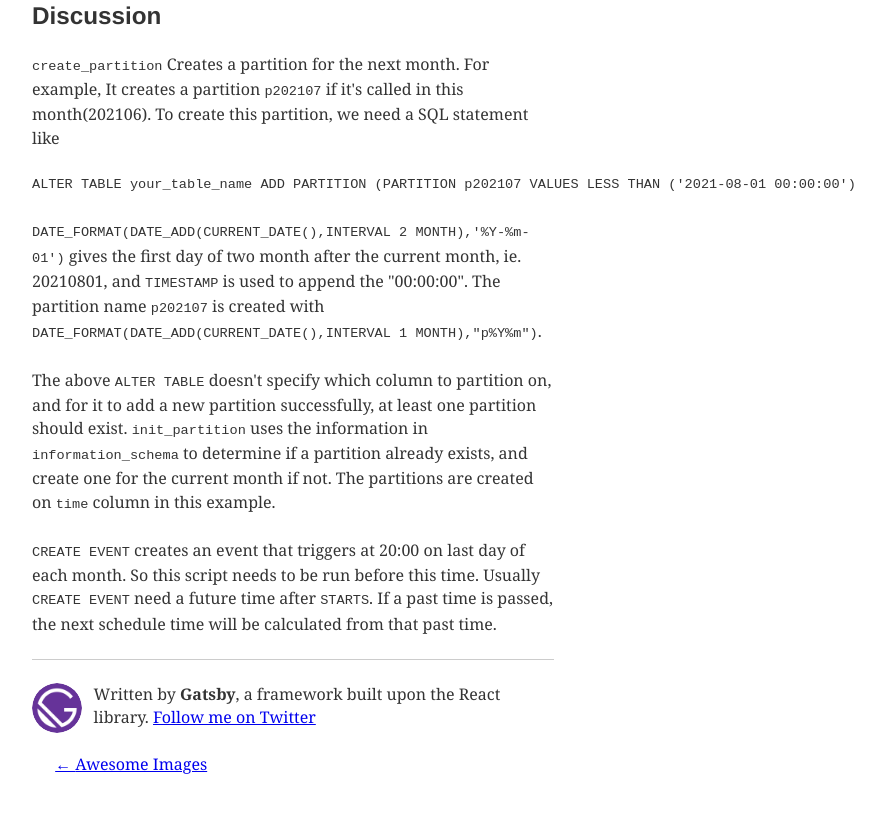
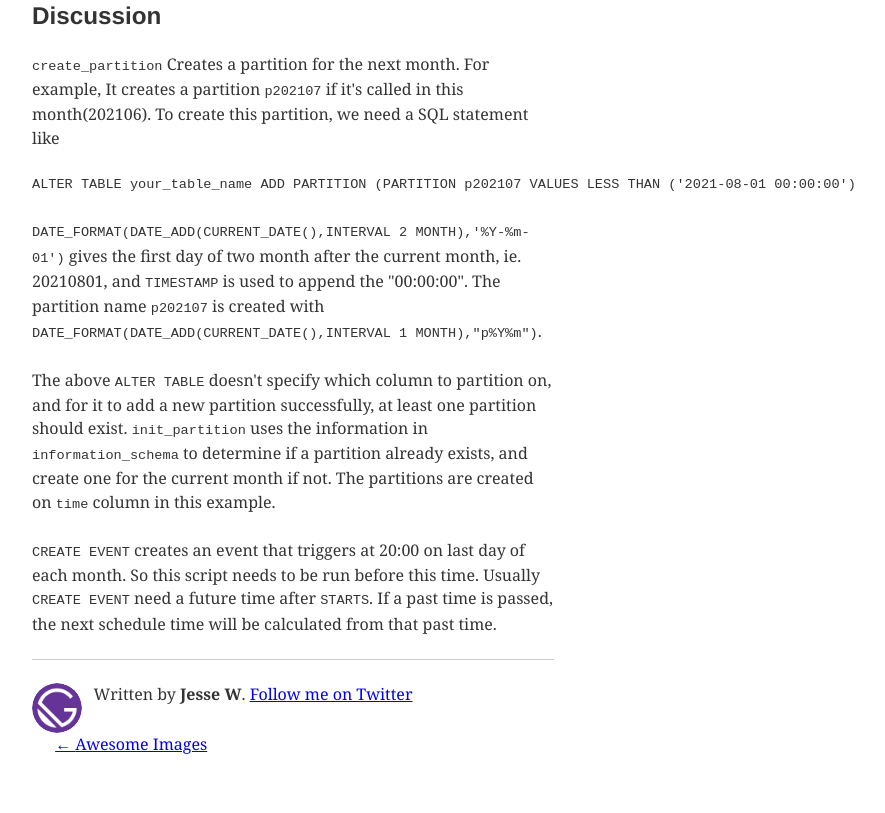
Before and after one commit to wjx/blog, a Gatsby site: page /blog/mysql-autopartition/ in a window 1280 px wide. Shown: the part 1953-2766 px from the top of the page, without its empty margins (347-1232 px from the left). Built offline with nearby package versions, Linux system fonts and the light colour scheme; Gatsby itself is replaced by a stand-in of ours; some packages are replaced by stand-ins of ours; code samples lack their colours.

Commit message:
Update bio

```diff
--- a/gatsby-config.js
+++ b/gatsby-config.js
@@ -2,11 +2,11 @@ module.exports = {
   siteMetadata: {
     // edit below
     title: `Jesse W's blog`,
-    author: `Gatsby`,
+    author: `Jesse W`,
     description: `A starter personal blog with styled components, dark mode, and Netlify CMS.`,
     siteUrl: `https://gatsby-starter-blog-demo.netlify.com/`,
     social: {
-      twitter: `gatsbyjs`,
+      twitter: `hellowjx`,
     },
   },
   plugins: [
--- a/src/components/bio.js
+++ b/src/components/bio.js
@@ -34,8 +34,7 @@ function Bio() {
               }}
             />
             <p>
-              Written by <strong>{author}</strong>, a framework built upon the
-              React library.
+              Written by <strong>{author}</strong>.
               {` `}
               <a href={`https://twitter.com/${social.twitter}`}>
                 Follow me on Twitter
```
